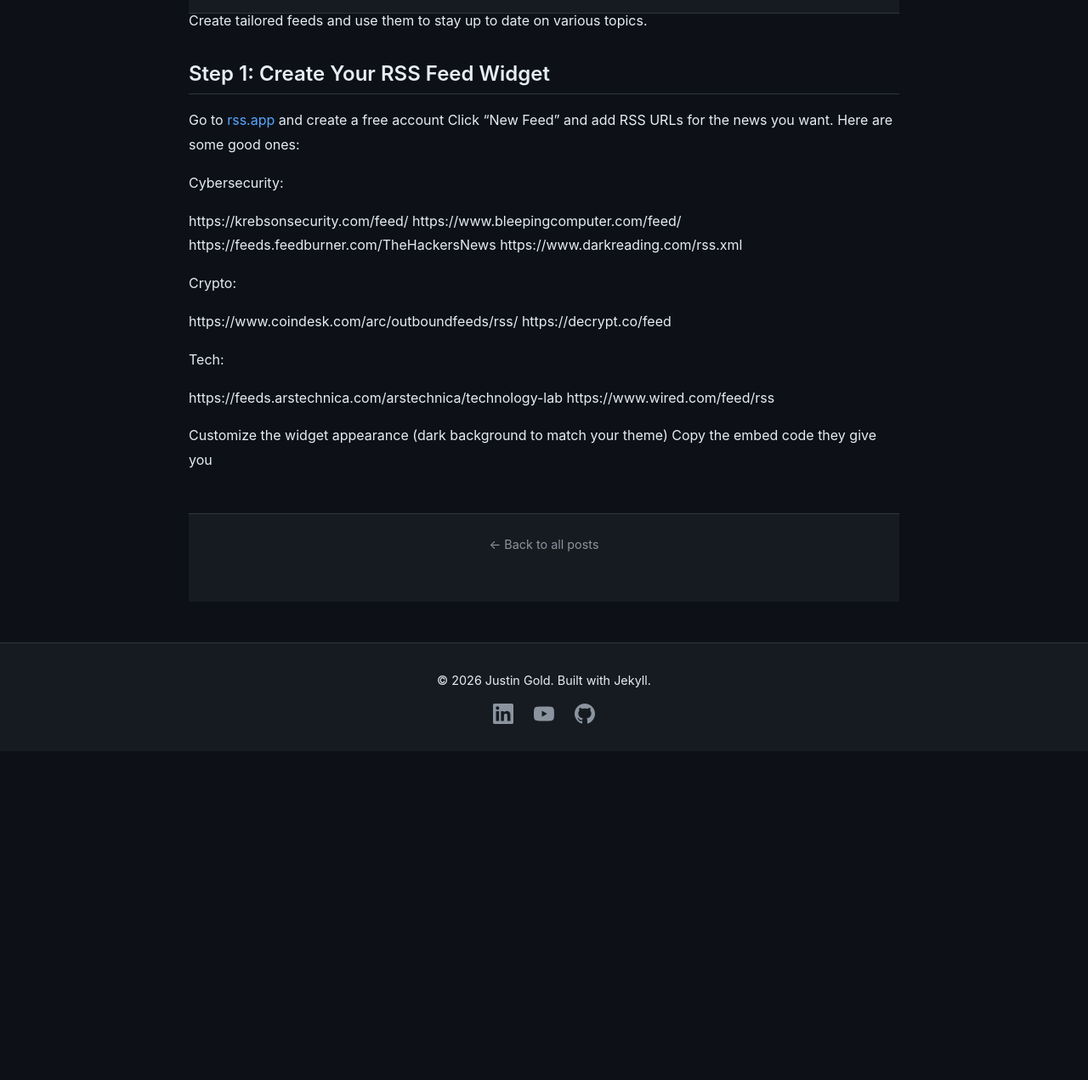
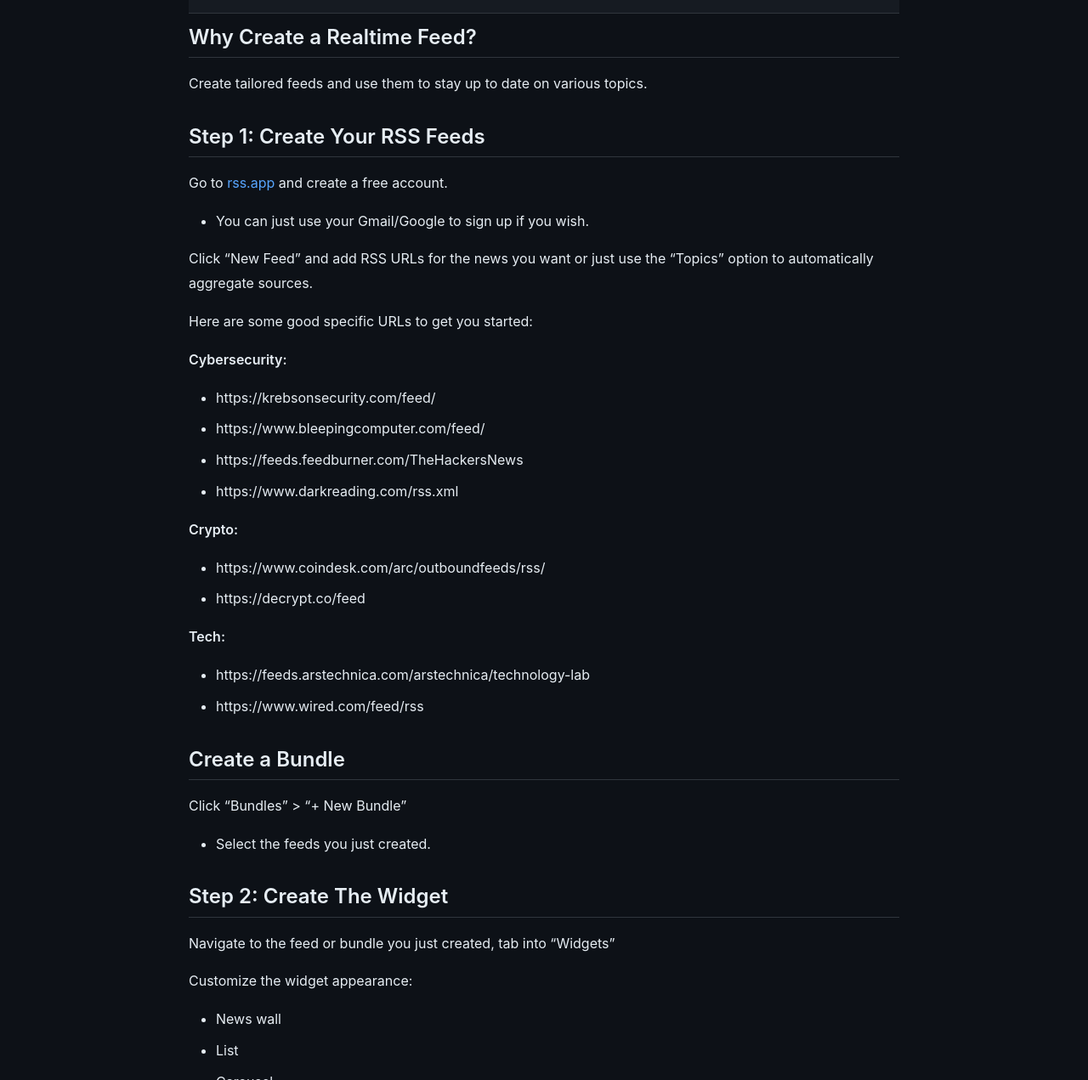
Before and after one commit to JustinGold-infosec/JustinGold-infosec.github.io, a Jekyll site: the page built from _posts/2026-03-04-Creating-a-RSS-Feed-for-Realtime-News.md, in a window 1280 px wide and 1400 px high, scrolled down 585 px, cut to the strip 129-1400 px from the top of the window. Shown: the whole strip at 85% size. Built offline with Jekyll 4.4.1, drawn with Linux system fonts in a browser that asks for light colours; before the commit the page ends 1598 px from its top, so only the background shows below that; some of the changed text lies outside the part shown.

Commit message:
Revise RSS feed creation instructions and examples
Updated the instructions for creating an RSS feed widget, including specific URLs for cybersecurity, crypto, and tech news. Improved clarity and organization of the steps.

```diff
--- a/_posts/2026-03-04-Creating-a-RSS-Feed-for-Realtime-News.md
+++ b/_posts/2026-03-04-Creating-a-RSS-Feed-for-Realtime-News.md
@@ -8,7 +8,9 @@ tags: [monitoring, tutorial]
 
 ## Example Cybersecurity News Feed
 
-A custom RSS aggregator pulling the latest from top cybersecurity sources. Built using [RSS.app](https://rss.app) to stay current with industry news and threats.
+A custom RSS aggregator pulling the latest from top cybersecurity sources. Built using [RSS.app](https://rss.app) to stay current with industry news.
+
+- Just a heads up, a decent amount of the functionality and customization on this example is locked behind a monthly subscription.
 
 <div class="news-feed-container">
   <rssapp-carousel id="_AZk965oqAw6Po0xe"></rssapp-carousel>
@@ -19,28 +21,47 @@ A custom RSS aggregator pulling the latest from top cybersecurity sources. Built
 
 Create tailored feeds and use them to stay up to date on various topics.
 
-## Step 1: Create Your RSS Feed Widget
+## Step 1: Create Your RSS Feeds
 
-Go to [rss.app](https://rss.app/) and create a free account
-Click "New Feed" and add RSS URLs for the news you want. Here are some good ones:
+Go to [rss.app](https://rss.app/) and create a free account.
 
-Cybersecurity:
+- You can just use your Gmail/Google to sign up if you wish.
 
-https://krebsonsecurity.com/feed/
-https://www.bleepingcomputer.com/feed/
-https://feeds.feedburner.com/TheHackersNews
-https://www.darkreading.com/rss.xml
+Click "New Feed" and add RSS URLs for the news you want or just use the "Topics" option to automatically aggregate sources.
 
-Crypto:
+Here are some good specific URLs to get you started:
 
-https://www.coindesk.com/arc/outboundfeeds/rss/
-https://decrypt.co/feed
+**Cybersecurity:**
+- https://krebsonsecurity.com/feed/
+- https://www.bleepingcomputer.com/feed/
+- https://feeds.feedburner.com/TheHackersNews
+- https://www.darkreading.com/rss.xml
 
-Tech:
+**Crypto:**
+- https://www.coindesk.com/arc/outboundfeeds/rss/
+- https://decrypt.co/feed
 
-https://feeds.arstechnica.com/arstechnica/technology-lab
-https://www.wired.com/feed/rss
+**Tech:**
+- https://feeds.arstechnica.com/arstechnica/technology-lab
+- https://www.wired.com/feed/rss
 
+## Create a Bundle
 
-Customize the widget appearance (dark background to match your theme)
-Copy the embed code they give you
+Click "Bundles" > "+ New Bundle"
+
+- Select the feeds you just created.
+
+## Step 2: Create The Widget
+
+Navigate to the feed or bundle you just created, tab into "Widgets"
+
+Customize the widget appearance:
+- News wall
+- List
+- Carousel
+- Imageboard
+- Ticker
+
+When finished click the "</> Add to Website" button.
+
+Copy the embed code they give you into your website as you wish!
```
